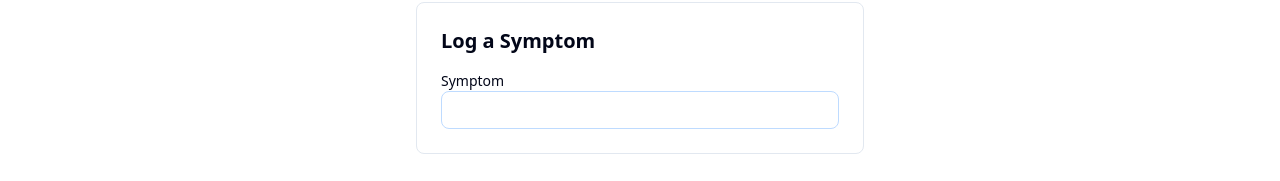
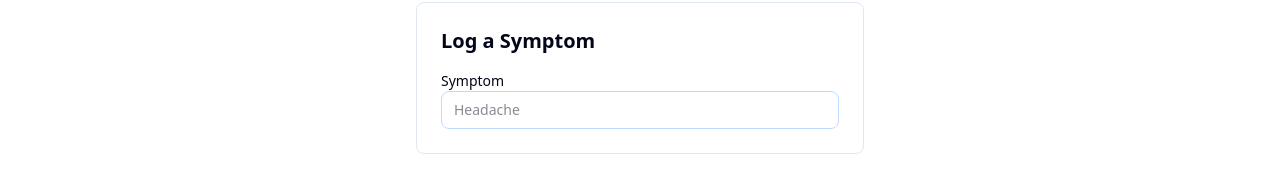
Before and after one commit to DevAnnafi/HealthPulse, a Next.js app: page /symptoms in a window 1280 px wide. Shown: the part 194-375 px from the top of the page. Built offline with nearby package versions, Linux system fonts and the light colour scheme.

Commit message:
feat: Added a placeholder in the field so people know what an example of a symptom is

```diff
--- a/src/components/ui/forms/SymptomForm.tsx
+++ b/src/components/ui/forms/SymptomForm.tsx
@@ -17,6 +17,7 @@ export default function SymptomForm() {
             id="symptom"
             name="symptom"
             type="text"
+            placeholder="Headache"
             className="
                 w-full
                 rounded-md
```
